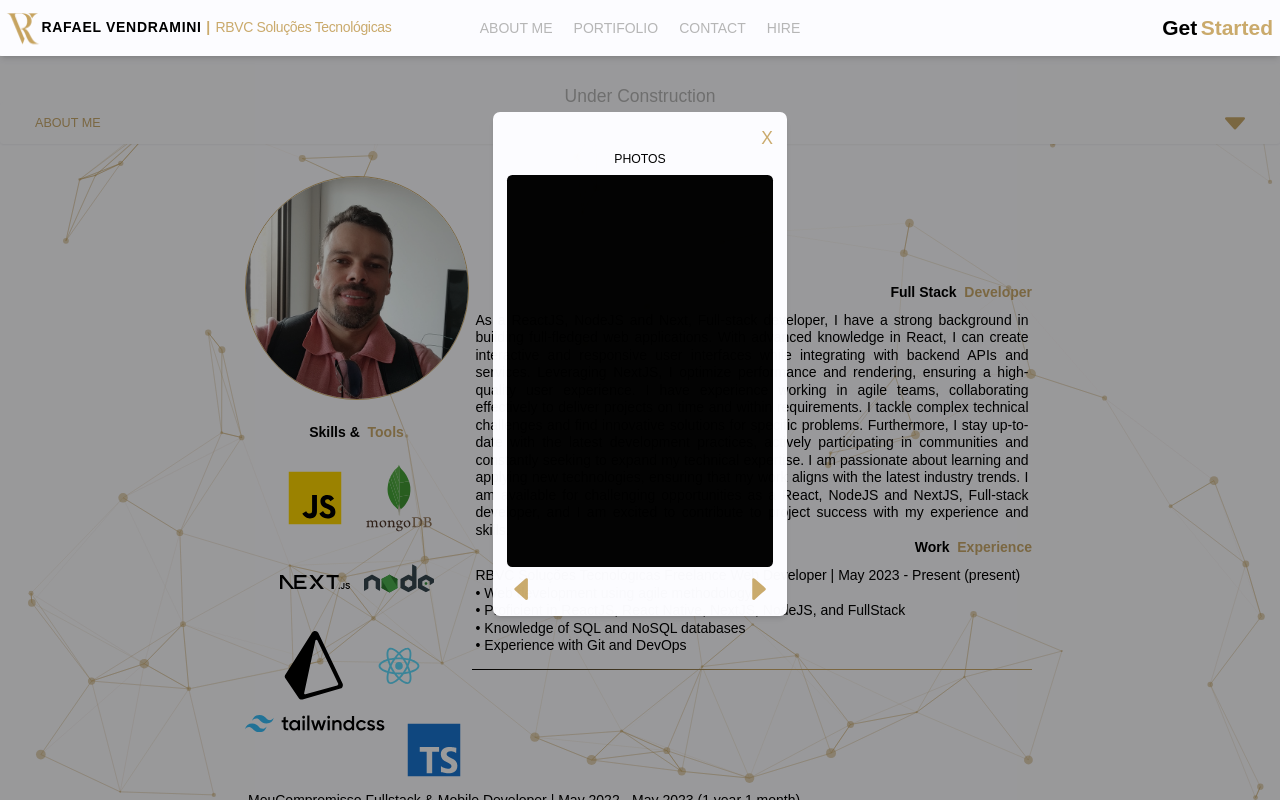
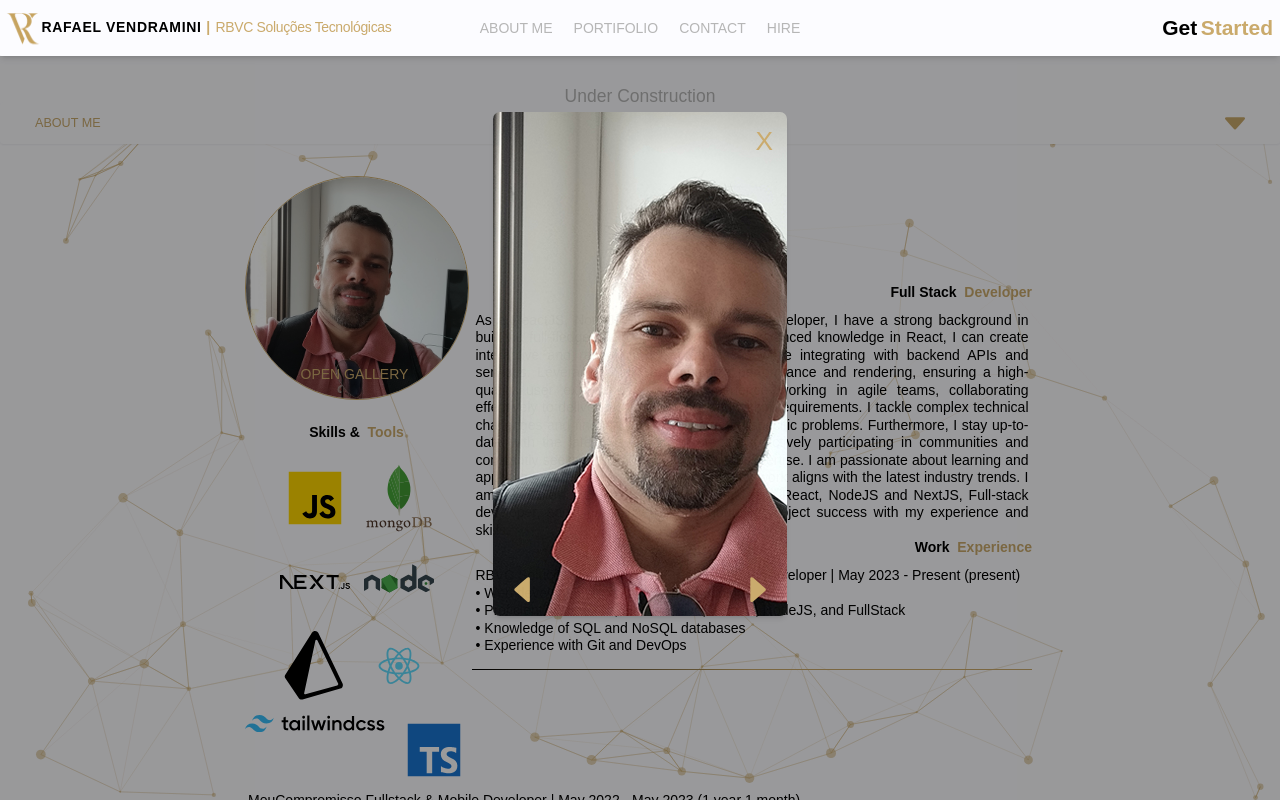
Before and after one commit to rafaelbvc/rbvc-profile-v2, a React (Vite) app: page / in a window 1280 px wide. Both pictures are taken after a click on the picture 356 px from the left and 287 px from the top of the page. Shown: the top 800 px of the page. Built offline with nearby package versions, Linux system fonts and the light colour scheme; no server answers.

Commit message:
v. 0.3.3 - PhotosModal

```diff
--- a/src/components/modals/photos/PhotosModal.tsx
+++ b/src/components/modals/photos/PhotosModal.tsx
@@ -11,15 +11,13 @@ const PhotosModal = () => {
 
   return (
     <article className={`${isVisiblePhotosModal}  absolute flex justify-center z-40 w-screen h-screen bg-blackAlpha animate-pingIMG`}>
-      <section className="flex items-center flex-col mt-[4rem] w-[21rem] h-[36rem] bg-lightGray rounded-lg shadow-md p-4">
+      <section className="flex items-center justify-between flex-col mt-[4rem] w-[21rem] h-[36rem] bg-[url('/src/components/modals/photos/profile1.jpg')] rounded-lg shadow-md p-4">
         <header className="flex justify-end w-[21rem] px-4">
-          <button onClick={() => setPhotosModalVisibilityState(handleVisibility(isVisiblePhotosModal))} className="text-xl text-golden text-bold">X</button>
+          <button onClick={() => setPhotosModalVisibilityState(handleVisibility(isVisiblePhotosModal))} className="text-3xl text-golden text-bold">X</button>
         </header>
-        <p className="text-sm">PHOTOS</p>
-        <div className="my-2 w-[19rem] h-[28rem] bg-black rounded-md"></div>
         <menu className="flex justify-between w-[21rem] mt-1  px-6">
-          <ArrowLeft width="14" />
-          <ArrowRight width="14" />
+          <ArrowLeft width="16" className="cursor-pointer" />
+          <ArrowRight width="16" className="cursor-pointer" />
         </menu>
       </section>
     </article>
--- a/src/components/profileMenuScreens/aboutMe/AboutMeScreen.tsx
+++ b/src/components/profileMenuScreens/aboutMe/AboutMeScreen.tsx
@@ -26,6 +26,8 @@ const AboutMeScreen: ForwardRefRenderFunction<HTMLDivElement> = (
         <section className="flex flex-col p-1 mb-1 margins">
           <section className="flex flex-col items-center sm:flex-row">
             <section className="animate-pingIMG">
+              <div className="">
+                <p className="absolute ml-[40%] sm:ml-[4rem] mt-[13.6rem] text-golden text-bold cursor-pointer">OPEN GALLERY</p>
                 <img
                   src={PhotoMyProfileA}
                   width={200}
@@ -33,6 +35,7 @@ const AboutMeScreen: ForwardRefRenderFunction<HTMLDivElement> = (
                   className="rounded-full border-[1px] border-golden my-2 mx-auto min-w-[16rem] cursor-pointer"
                   onClick={() => setPhotosModalVisibilityState(handleVisibility(isVisiblePhotosModal))}
                 />
+              </div>
               <title className="flex justify-center mb-1 mr-0">
                 <p className="my-5 font-bold bounceTitles">Skills &</p>
                 <p className="my-5 font-bold text-golden bounceTitlesDelay">&nbsp; Tools</p>
--- a/src/components/svg/ArrowLeft.tsx
+++ b/src/components/svg/ArrowLeft.tsx
@@ -1,9 +1,9 @@
 import { TSVGPropsType } from "../../types/svgPropsType"
 
-const ArrowRight = ({ width }: TSVGPropsType) => {
+const ArrowRight = ({ width, className }: TSVGPropsType) => {
     return (
         <svg version="1.1" id="Layer_1" xmlns="http://www.w3.org/2000/svg" xmlnsXlink="http://www.w3.org/1999/xlink" x="0px" y="0px"
-            width={width}  viewBox="0 0 81 128" enableBackground="new 0 0 81 128" xmlSpace="preserve">
+            width={width} className={className} viewBox="0 0 81 128" enableBackground="new 0 0 81 128" xmlSpace="preserve">
             <g>
                 <path fillRule="evenodd" clipRule="evenodd" d="M1.459,63.752c0-17.607,0.04-35.214-0.03-52.821
 		C1.414,6.986,2.021,3.483,6.05,1.717c3.935-1.725,7.047-0.121,10.042,2.51C35.8,21.541,55.574,38.779,75.313,56.059
--- a/src/components/svg/ArrowRight.tsx
+++ b/src/components/svg/ArrowRight.tsx
@@ -1,8 +1,8 @@
 import { TSVGPropsType } from "../../types/svgPropsType"
 
-const ArrowLeft = ({ width }: TSVGPropsType) => {
+const ArrowLeft = ({ width, className }: TSVGPropsType) => {
     return (
-        <svg version="1.1" id="Layer_1" xmlns="http://www.w3.org/2000/svg" xmlnsXlink="http://www.w3.org/1999/xlink" x="0px" y="0px"
+        <svg className={className} version="1.1" id="Layer_1" xmlns="http://www.w3.org/2000/svg" xmlnsXlink="http://www.w3.org/1999/xlink" x="0px" y="0px"
             width={width} viewBox="0 0 81 128" enableBackground="new 0 0 81 128" xmlSpace="preserve">
             <g>
                 <path fillRule="evenodd" clipRule="evenodd" d="M80.398,64.248c0,17.607-0.04,35.214,0.029,52.82
```
Also changed, not shown: src/components/modals/photos/profile1.jpg (added), src/components/modals/photos/profile2.jpg (added). Lines whose indentation alone changed are shown as unchanged.
